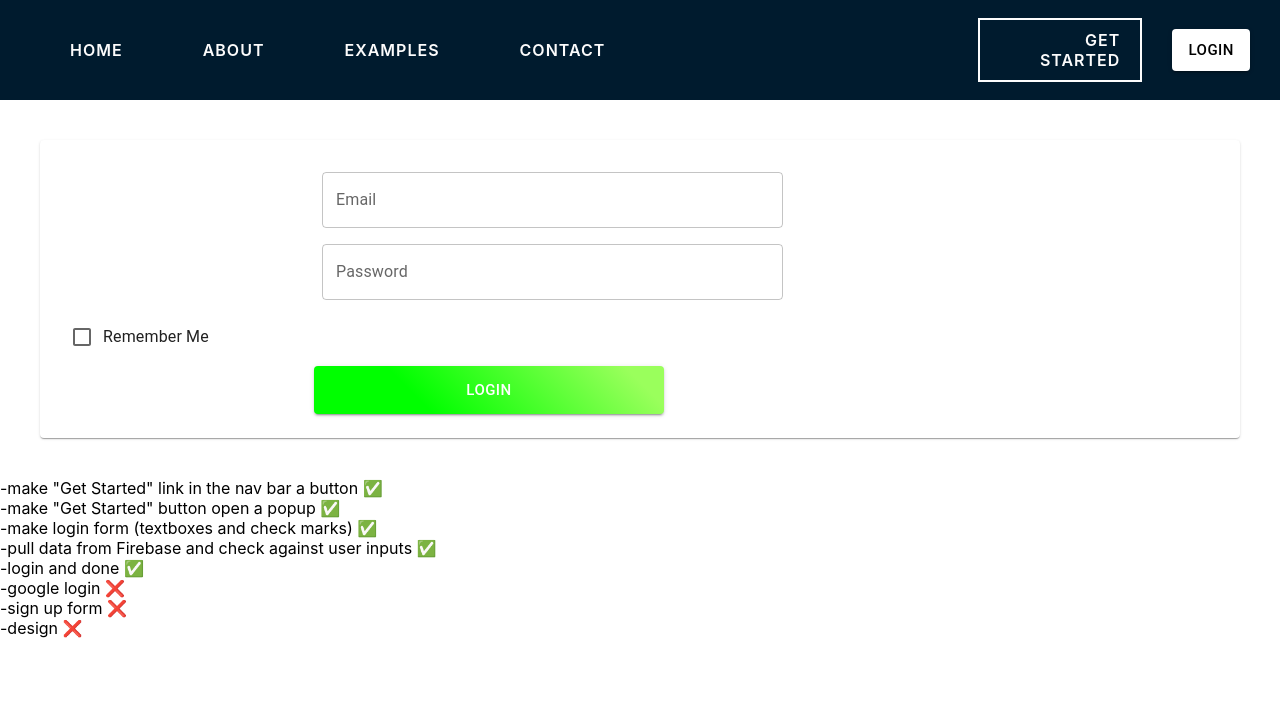
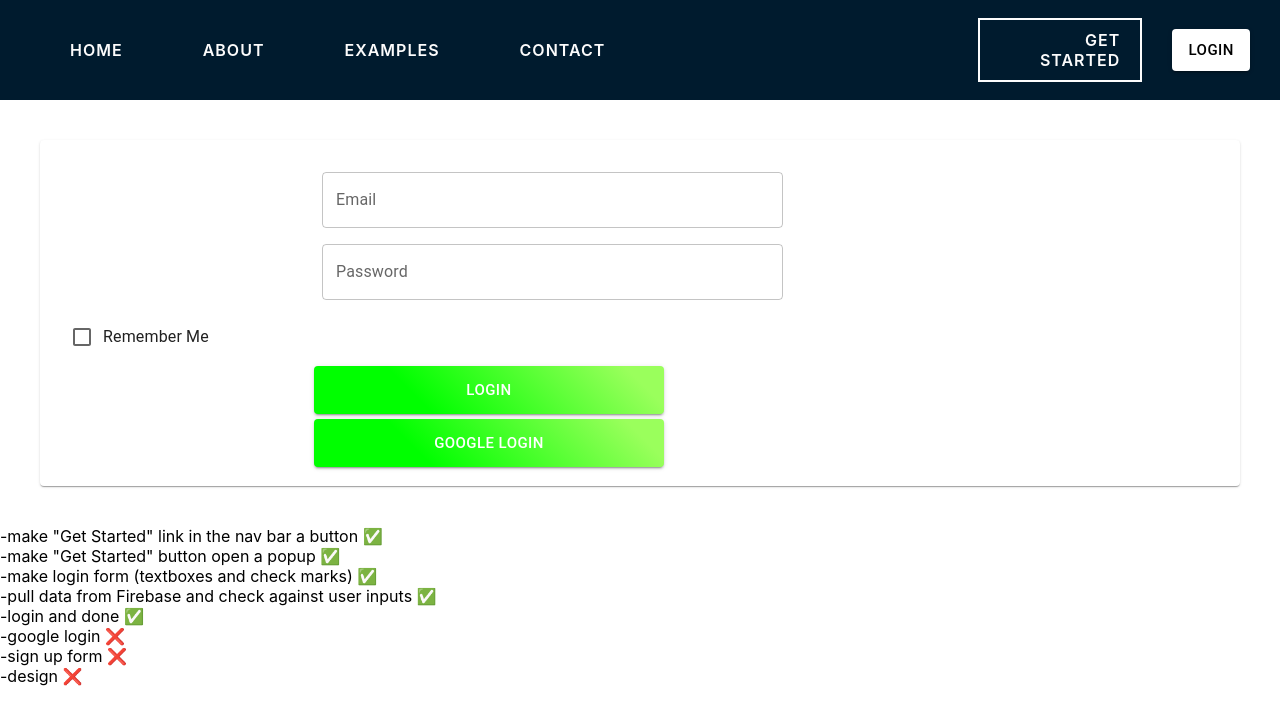
Before and after one commit to 6165-MSET-CuttleFish/ZippyPrints, a React (Create React App) app: page /Auth in a window 1280 px wide. Shown: the top 724 px of the page. Built offline with nearby package versions, Linux system fonts and the light colour scheme.

Commit message:
google login done

```diff
--- a/src/apis/firebaseConfig.js
+++ b/src/apis/firebaseConfig.js
@@ -8,7 +8,9 @@ export const firebaseConfig = {
     storageBucket: "uberprints-f0132.appspot.com",
     messagingSenderId: "456610360844",
     appId: "1:456610360844:web:8a319bbd474ccf71a50829",
-    measurementId: "G-8YZL6V459X"
+    measurementId: "G-8YZL6V459X",
+    SHA1: "1B:CF:19:BB:6E:F8:F9:EA:D3:25:02:5C:89:EB:AD:42:E5:D4:0C:A3",
+    SHA256: "B2:45:E4:CE:80:4D:75:B6:32:A1:24:BF:97:08:F0:7E:68:66:D8:0E:20:E2:34:86:C6:13:47:CE:9A:88:BF:4E"
   };
 
  export const app = initializeApp(firebaseConfig);
--- a/src/components/Popup.js
+++ b/src/components/Popup.js
@@ -1,15 +1,23 @@
-import React from 'react'
+import * as React from 'react';
 import { Dialog, DialogTitle, DialogContent, Typography } from '@mui/material'
 import Controls from "./actions/Controls";
 import {makeStyles} from '@mui/styles'
+import Slide from '@mui/styled-engine';
 
+const Transition = React.forwardRef(function Transition(props, ref) {
+    return <Slide direction="up" ref={ref} {...props} />;
+});
 const useStyles = makeStyles(theme => ({
     dialogWrapper: {
         padding: '2px',
         position: 'absolute',
         top: -100,
     },
+    root: {
+        left: 100
+    }
 }))
+
 
 export default function Popup(props) {
 
@@ -21,7 +29,7 @@ export default function Popup(props) {
             <DialogTitle classes = {classes.root}>
 
                 <div style = {{display: 'flex'}}>
-                    <Typography variant="h6" component="div" style={{flexGrow: 10}}>
+                    <Typography variant="h6" component="div" style={{flexGrow: 12}}>
                         {title}
                     </Typography>
 
--- a/src/views/Auth/LoginForm.js
+++ b/src/views/Auth/LoginForm.js
@@ -3,14 +3,12 @@ import { Grid} from '@mui/material'
 import {useForm, Form} from '../../components/useForm'
 import Controls from '../../components/actions/Controls'
 import {makeStyles} from '@mui/styles'
-import { getAuth, signInWithEmailAndPassword, onAuthStateChanged } from "firebase/auth";
+import { getAuth, signInWithEmailAndPassword, onAuthStateChanged, signInWithPopup, GoogleAuthProvider } from "firebase/auth";
+
 
 
 const useStyles = makeStyles(theme =>({
-    loginButtonFormat: {
-        margin: '100px'
-    },
-    button: {
+    loginButton: {
         background: 'linear-gradient(45deg, #00ff00 30%, #9aff5c 90%)',
         border: 0,
         borderRadius: 3,
@@ -19,11 +17,21 @@ const useStyles = makeStyles(theme =>({
         width: 350,
         left: 250
       },
+      googleButton: {
+        background: 'linear-gradient(45deg, #00ff00 30%, #9aff5c 90%)',
+        border: 0,
+        borderRadius: 3,
+        boxShadow: '0 3px 5px 2px rgba(255, 105, 135, .3)',
+        height: 48,
+        width: 350,
+        left: 250,
+        top: 5
+      },
       textbox: {
         left: 250
       },
       checkbox: {
-        padding: '8px'
+        paddingLeft: '5px'
       }
 
 }))
@@ -63,6 +71,31 @@ export default function LoginForm() {
     } = useForm(initalFValues, true, validate);
 
 
+    const provider = new GoogleAuthProvider();
+    provider.addScope('https://www.googleapis.com/auth/contacts.readonly');
+    const auth = getAuth();
+
+    const handleGoogleLogin = () => {
+        signInWithPopup(auth, provider)
+        .then((result) => {
+          // This gives you a Google Access Token. You can use it to access the Google API.
+          const credential = GoogleAuthProvider.credentialFromResult(result);
+          const token = credential.accessToken;
+          // The signed-in user info.
+          const user = result.user;
+          // ...
+        }).catch((error) => {
+          // Handle Errors here.
+          const errorCode = error.code;
+          const errorMessage = error.message;
+          // The email of the user's account used.
+          const email = error.email;
+          // The AuthCredential type that was used.
+          const credential = GoogleAuthProvider.credentialFromError(error);
+          // ...
+        });
+    }
+
     const handleSubmit = (e) => {
         e.preventDefault()
         if(validate()) {
@@ -84,11 +117,11 @@ export default function LoginForm() {
             });
 
         }
-        const auth = getAuth();
+
         onAuthStateChanged(auth, (user) => {
             if (user) {
               const uid = user.uid;
-              // ...
+              //TODO: add successful login page that looks good
             } else {
               // User is signed out
               // ...
@@ -126,13 +159,23 @@ export default function LoginForm() {
 
                 />
                 <Controls.Button
-                className = {classes.button}
+                className = {classes.loginButton}
                 variant = "contained"
                 color = "secondary"
                 size = "large"
                 text = "Login"
-                type="login"/>
+                type="login"
+                />
+                <Controls.Button
+                className = {classes.googleButton}
+                variant = "contained"
+                color = "secondary"
+                size = "large"
+                text = "Google Login"
+                type="google login"
+                onClick ={handleGoogleLogin}/>
                 </Grid>
+
 
             </Grid>
             </Form>
```
Also changed, not shown: 1 other file (tests, documents, lock files or other folders).
